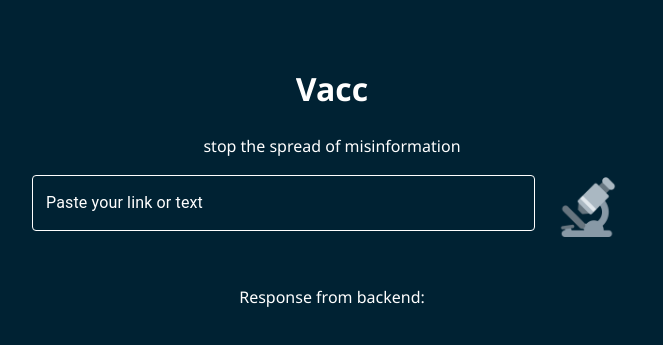
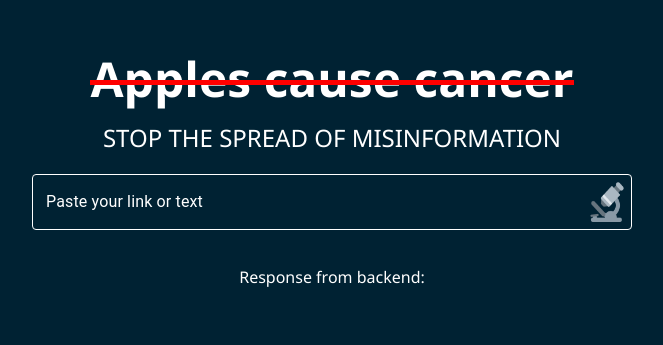
Before and after one commit to apm106/digihacks0, a React (Create React App) app in the folder frontend/: page / in a window 1280 px wide. Shown: the part 225-570 px from the top of the page, without its empty margins (308-971 px from the left). Built offline with nearby package versions, Linux system fonts and the light colour scheme.

Commit message:
Moving the microscope into the search bar

```diff
--- a/frontend/src/App.css
+++ b/frontend/src/App.css
@@ -13,17 +13,16 @@ body {
     align-items: center;
     justify-content: center;
     min-height: 100vh;
-    padding: 20px;
   }
 
   .header {
     text-align: left; /* Align text to the left */
-    margin-bottom: 20px;
     position: relative; /* Position relative for cursor animation */
+    margin-bottom: 5px;
   }
 
   .header h1 {
-    font-size: 2rem;
+    font-size: 3rem;
     margin: 0;
     overflow: hidden; /* Hide overflow to clip cursor animation */
     white-space: nowrap; /* Prevent text from wrapping */
@@ -76,13 +75,47 @@ body {
 
   @keyframes cross-out {
     from {
-      width: 0; /* Start with no line */
+      width: 0;
     }
     to {
-      width: 100%; /* Full width line */
+      width: 100%;
     }
   }
 
+
+    .blinker {
+    opacity: 1;
+  }
+
+  .blinker.hidden {
+    opacity: 0;
+  }
+
+  .misinformation {
+    font-size: 1.5rem;
+    margin-bottom: 20px;
+  }
+
+  .typewriter-text {
+    position: relative;
+    display: inline-block;
+  }
+
+  .typewriter-text::after {
+    content: "|"; /* Blinker cursor */
+    display: inline-block;
+    width: 0; /* Start with no width */
+    animation: blink-caret 0.75s step-end infinite; /* Blink animation */
+  }
+
+  @keyframes blink-caret {
+    from, to {
+      border-color: transparent; /* Blinker color */
+    }
+    50% {
+      border-color: #ffffff; /* White blinker color */
+    }
+  }
 
 
   .input-container {
--- a/frontend/src/App.js
+++ b/frontend/src/App.js
@@ -16,6 +16,7 @@ function App() {
   const [currentPhraseIndex, setCurrentPhraseIndex] = useState(0);
   const [displayedPhrase, setDisplayedPhrase] = useState("");
   const [isTypingComplete, setIsTypingComplete] = useState(false);
+  const [blinkerVisible, setBlinkerVisible] = useState(true);
 
   const handleInputChange = (event) => {
     setInputValue(event.target.value);
@@ -45,7 +46,6 @@ function App() {
     }
   };
 
-  // Effect to change the header text with typing and cross-out animation
   useEffect(() => {
     const phraseToType = phrases[currentPhraseIndex];
     let timeout;
@@ -55,23 +55,30 @@ function App() {
         setDisplayedPhrase((prevPhrase) =>
           phraseToType.slice(0, prevPhrase.length + 1)
         );
-      }, 150); // Adjust typing speed here (milliseconds)
+      }, 150);
 
       if (displayedPhrase === phraseToType) {
         setIsTypingComplete(true);
 
-        // Cross-out animation after typing complete
+        const blinkerInterval = setInterval(() => {
+          setBlinkerVisible((prevVisible) => !prevVisible);
+        }, 500);
+
+        setTimeout(() => {
+          clearInterval(blinkerInterval);
+          setBlinkerVisible(false);
           setTimeout(() => {
             setIsTypingComplete(false);
             setCurrentPhraseIndex((prevIndex) =>
               prevIndex === phrases.length - 1 ? 0 : prevIndex + 1
             );
             setDisplayedPhrase("");
-        }, 2000); // Time before next phrase (milliseconds)
-      }
+          }, 100);
+        }, 3000);
       }
 
       return () => clearTimeout(timeout);
+    }
   }, [currentPhraseIndex, displayedPhrase, isTypingComplete]);
 
   return (
@@ -80,9 +87,10 @@ function App() {
         <h1 className="typing-effect">
           {displayedPhrase}
           {isTypingComplete && <span className="cross-out"></span>}
+          <span className="blinker">{blinkerVisible ? "|" : ""}</span>
         </h1>
       </Box>
-      <Box className="misinformation">stop the spread of misinformation</Box>
+      <Box className="misinformation">STOP THE SPREAD OF MISINFORMATION</Box>
       <Box className="input-container">
         <Input
           value={inputValue}
--- a/frontend/src/components/Input.js
+++ b/frontend/src/components/Input.js
@@ -1,4 +1,4 @@
-import * as React from "react";
+import React from "react";
 import Box from "@mui/material/Box";
 import TextField from "@mui/material/TextField";
 import SubmitButton from "./SubmitButton";
@@ -15,28 +15,29 @@ export default function Input({ value, onChange, onSubmit }) {
         alignItems: "center",
         width: "100%",
         maxWidth: 600,
+        justifyContent: "flex-end", // Aligns items to the end (right side)
       }}
     >
       <TextField
-        sx={{ flex: "700%", mr: 1 }}
         fullWidth
         label="Paste your link or text"
         variant="outlined"
         value={value}
         onChange={onChange}
         InputLabelProps={{
-          sx: { color: "#ffffff" }, // Sets the label color to white
+          sx: { color: "#ffffff" },
         }}
         InputProps={{
           sx: {
-            color: "#ffffff", // Sets the input text color to white
+            color: "#ffffff",
             "& .MuiOutlinedInput-notchedOutline": {
-              borderColor: "#ffffff", // Sets the outline color to white
+              borderColor: "#ffffff",
             },
+            paddingRight: 0, // Remove default padding to align button correctly
           },
+          endAdornment: <SubmitButton onClick={handleButtonClick} />,
         }}
       />
-      <SubmitButton onClick={handleButtonClick} sx={{ flex: "10%", ml: 1 }} />
     </Box>
   );
 }
--- a/frontend/src/components/SubmitButton.css
+++ b/frontend/src/components/SubmitButton.css
@@ -1,6 +1,6 @@
 
 .microscope-img {
-    width: 60px;
+    width: 30px;
     height: 60px;
     transition: transform 0.3s ease-in-out; /* Smooth transition for glow effect */
   }
--- a/frontend/src/components/SubmitButton.js
+++ b/frontend/src/components/SubmitButton.js
@@ -12,19 +12,25 @@ export default function SubmitButton({ onClick }) {
       type="button"
       onClick={handleClick}
       style={{
-        padding: "10px",
         backgroundColor: "transparent",
         border: "none",
         cursor: "pointer",
-        position: "relative", // Ensure positioning for glow effect
+        padding: 0,
+        margin: 0,
+        display: "flex",
+        alignItems: "center",
+        justifyContent: "center",
+        width: "40px", // Adjust width to fit the image
+        height: "40px", // Adjust height to fit the image
       }}
     >
       <img
         src={microscopeImage}
         alt="Microscope"
         style={{
-          width: 60,
-          height: 60,
+          marginRight: "15px",
+          width: "100%", // Make the image fit the button
+          height: "100%", // Make the image fit the button
           transition: "transform 0.3s ease-in-out", // Smooth transition for glow effect
         }}
         className="microscope-img"
```
Also changed, not shown: frontend/src/2.png (added). Lines whose indentation alone changed are shown as unchanged.
